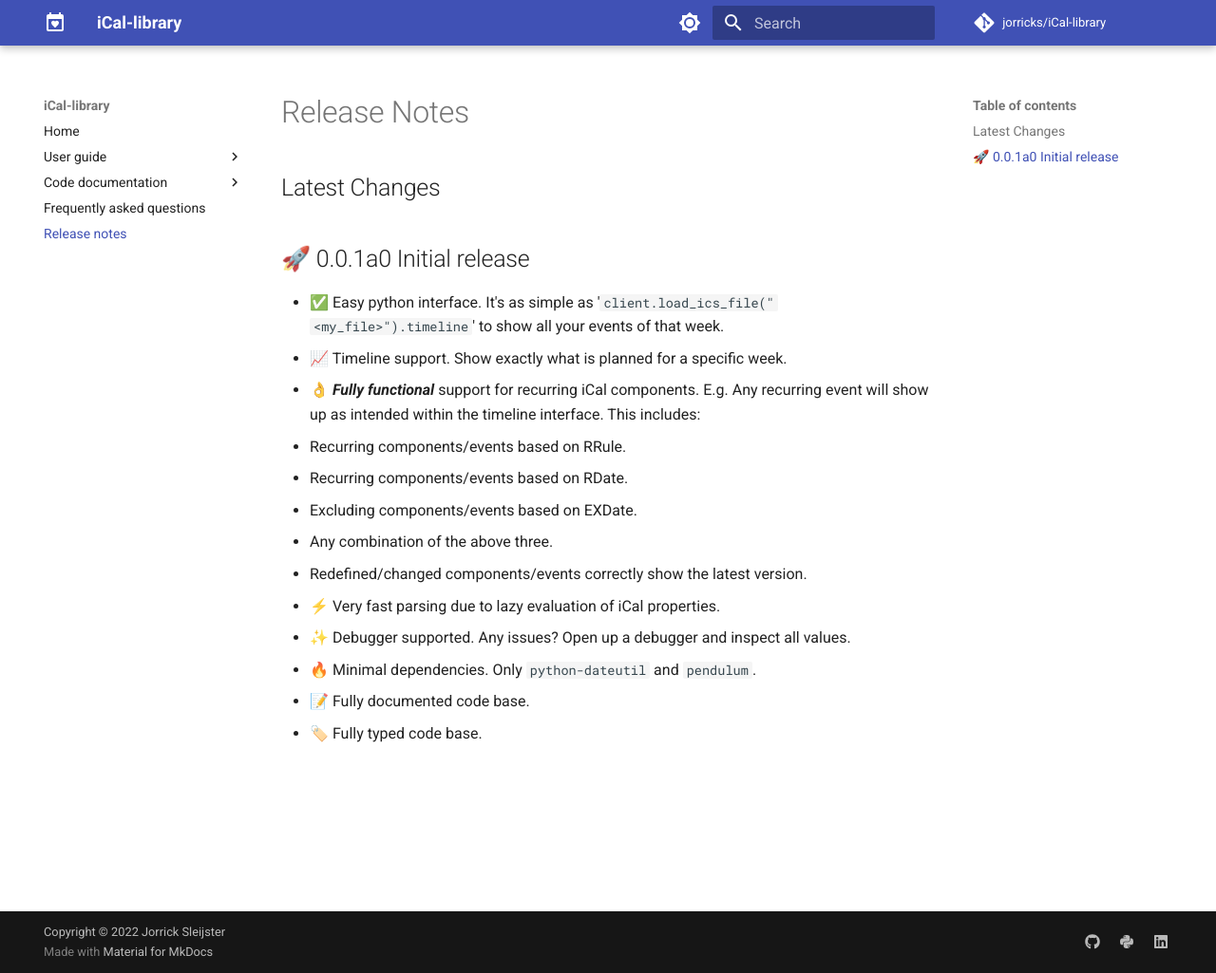
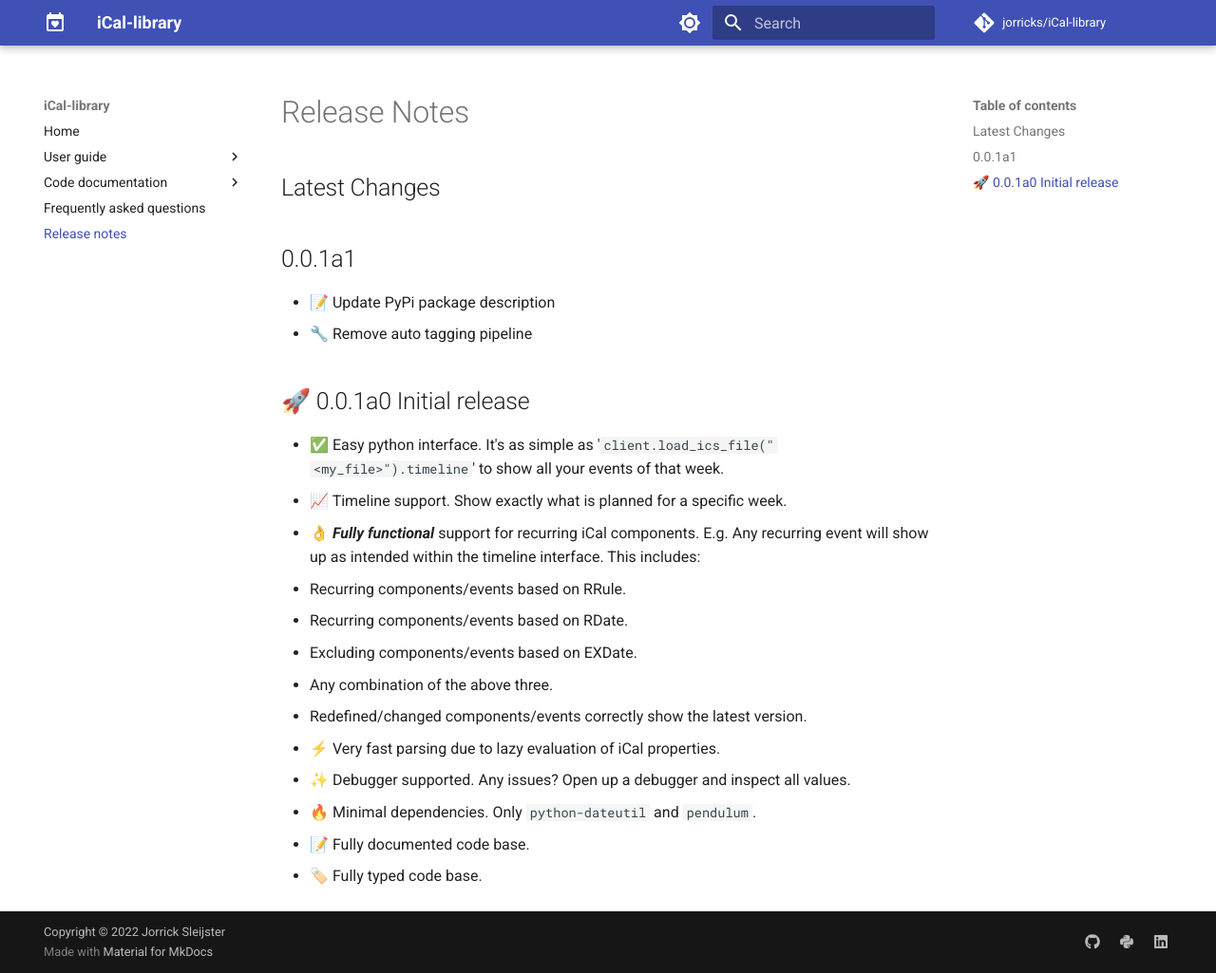
Before and after one commit to Jorricks/iCal-library, an MkDocs documentation site: the page built from docs/release-notes.md, in a window 1280 px wide and 1025 px high. Shown: the whole window at 95% size. Built offline with MkDocs 1.6.1 and Material for MkDocs 9.7.7, drawn with Linux system fonts in a browser that asks for light colours; comment, search, counter and statistics services are not loaded.

Commit message:
📝 Update release-notes.md

```diff
--- a/docs/release-notes.md
+++ b/docs/release-notes.md
@@ -2,6 +2,9 @@
 
 ## Latest Changes
 
+## 0.0.1a1
+- 📝 Update PyPi package description
+- 🔧 Remove auto tagging pipeline
 
 ## 🚀 0.0.1a0 Initial release
 - ✅ Easy python interface. It's as simple as '`client.load_ics_file("<my_file>").timeline`' to show all your events of that week.
```
